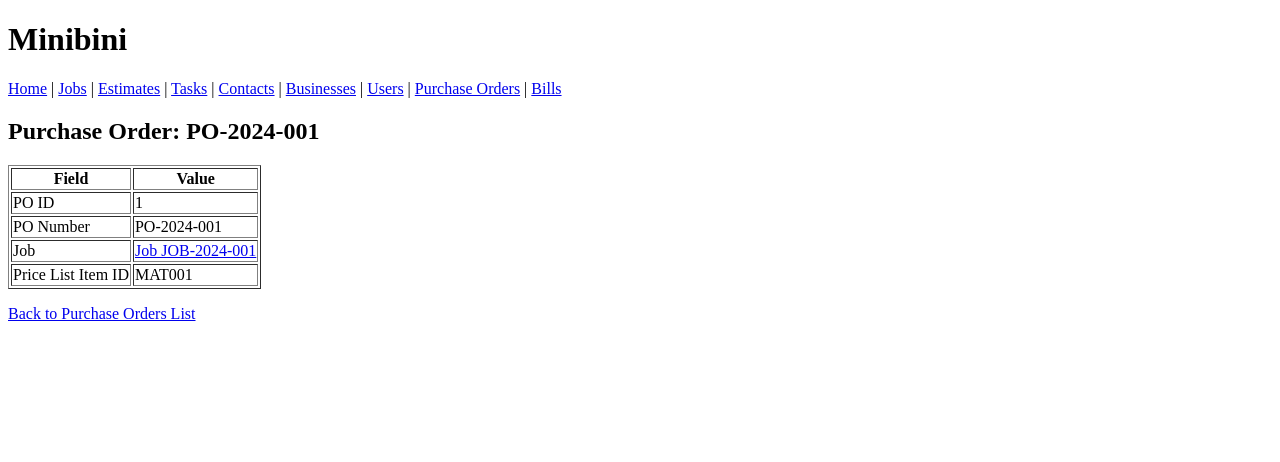
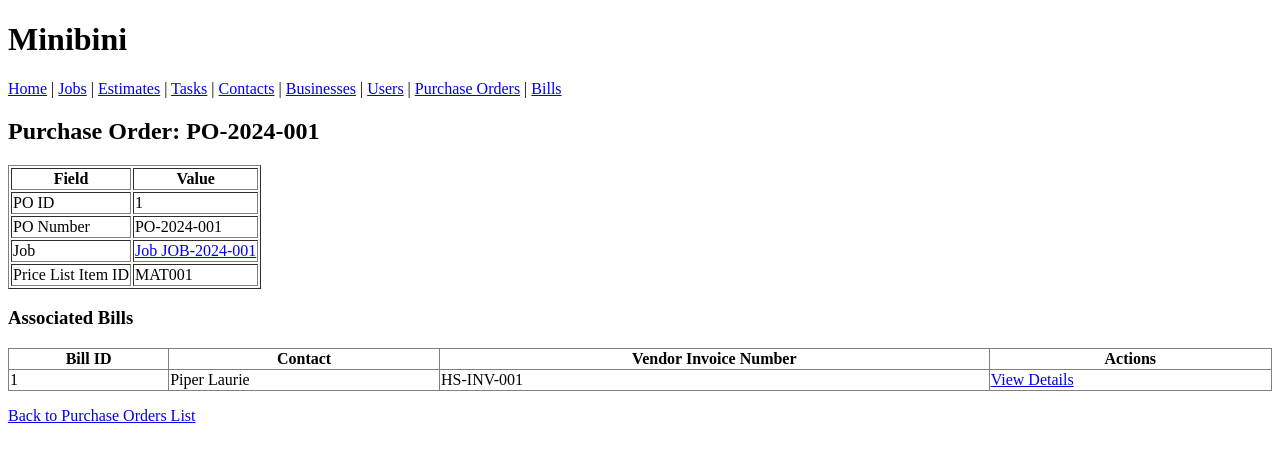
Before and after one commit to alimtiger/Minibini, a Django app: page /purchasing/purchase-orders/1/ in a window 1280 px wide. Shown: the top 462 px of the page. Run offline with Django 5.2, Linux system fonts and the light colour scheme; data comes from the database, SQL or seed files in the repository.

Commit message:
linked bills to purchase orders

```diff
--- a/apps/purchasing/views.py
+++ b/apps/purchasing/views.py
@@ -7,7 +7,8 @@ def purchase_order_list(request):
 
 def purchase_order_detail(request, po_id):
     purchase_order = get_object_or_404(PurchaseOrder, po_id=po_id)
-    return render(request, 'purchasing/purchase_order_detail.html', {'purchase_order': purchase_order})
+    bills = Bill.objects.filter(po_id=purchase_order).order_by('-bill_id')
+    return render(request, 'purchasing/purchase_order_detail.html', {'purchase_order': purchase_order, 'bills': bills})
 
 def bill_list(request):
     bills = Bill.objects.all().order_by('-bill_id')
--- a/templates/purchasing/purchase_order_detail.html
+++ b/templates/purchasing/purchase_order_detail.html
@@ -34,5 +34,33 @@
     </tr>
 </table>
 
+<h3>Associated Bills</h3>
+{% if bills %}
+    <table border="1" style="border-collapse: collapse; width: 100%; margin-top: 10px;">
+        <thead>
+            <tr>
+                <th>Bill ID</th>
+                <th>Contact</th>
+                <th>Vendor Invoice Number</th>
+                <th>Actions</th>
+            </tr>
+        </thead>
+        <tbody>
+            {% for bill in bills %}
+            <tr>
+                <td>{{ bill.bill_id }}</td>
+                <td>{{ bill.contact_id }}</td>
+                <td>{{ bill.vendor_invoice_number }}</td>
+                <td>
+                    <a href="{% url 'purchasing:bill_detail' bill.bill_id %}">View Details</a>
+                </td>
+            </tr>
+            {% endfor %}
+        </tbody>
+    </table>
+{% else %}
+    <p>No bills found for this purchase order.</p>
+{% endif %}
+
 <p><a href="{% url 'purchasing:purchase_order_list' %}">Back to Purchase Orders List</a></p>
 {% endblock %}
```
Also changed, not shown: templates/purchasing/bill_detail.html (+7 -1 lines).
